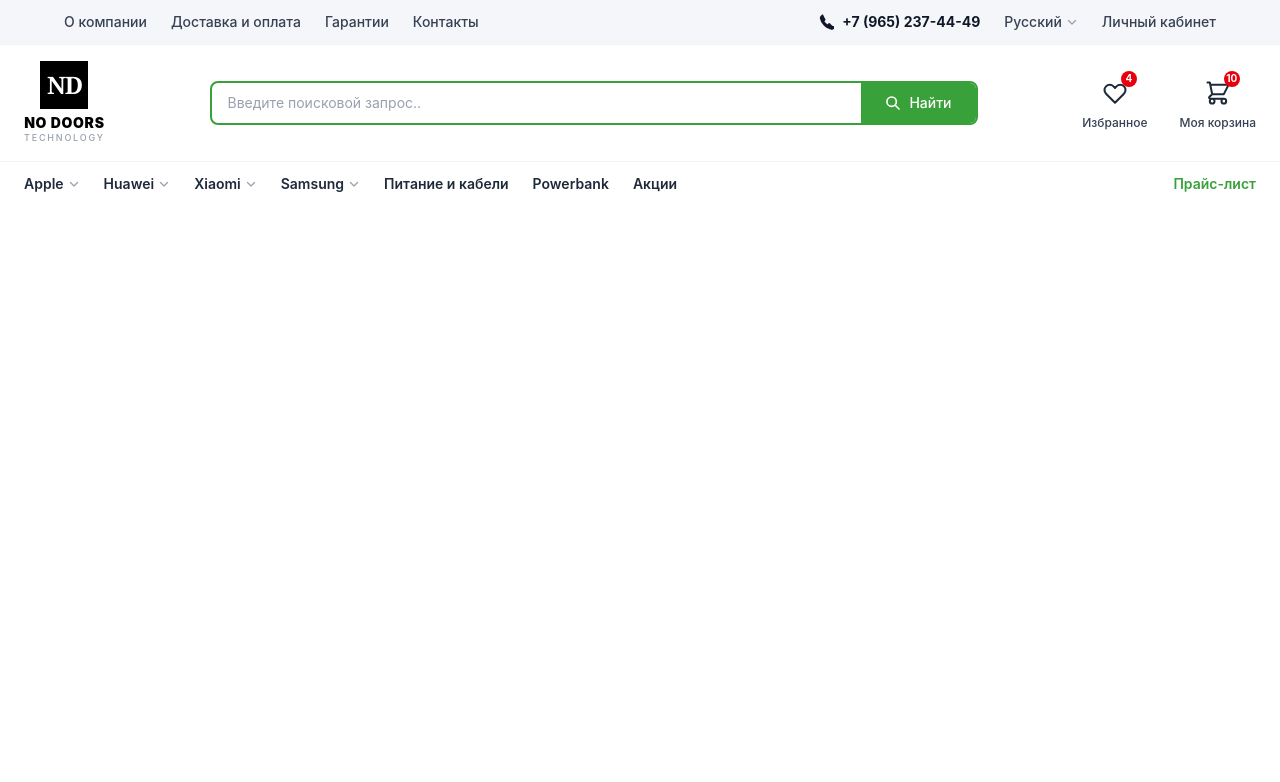
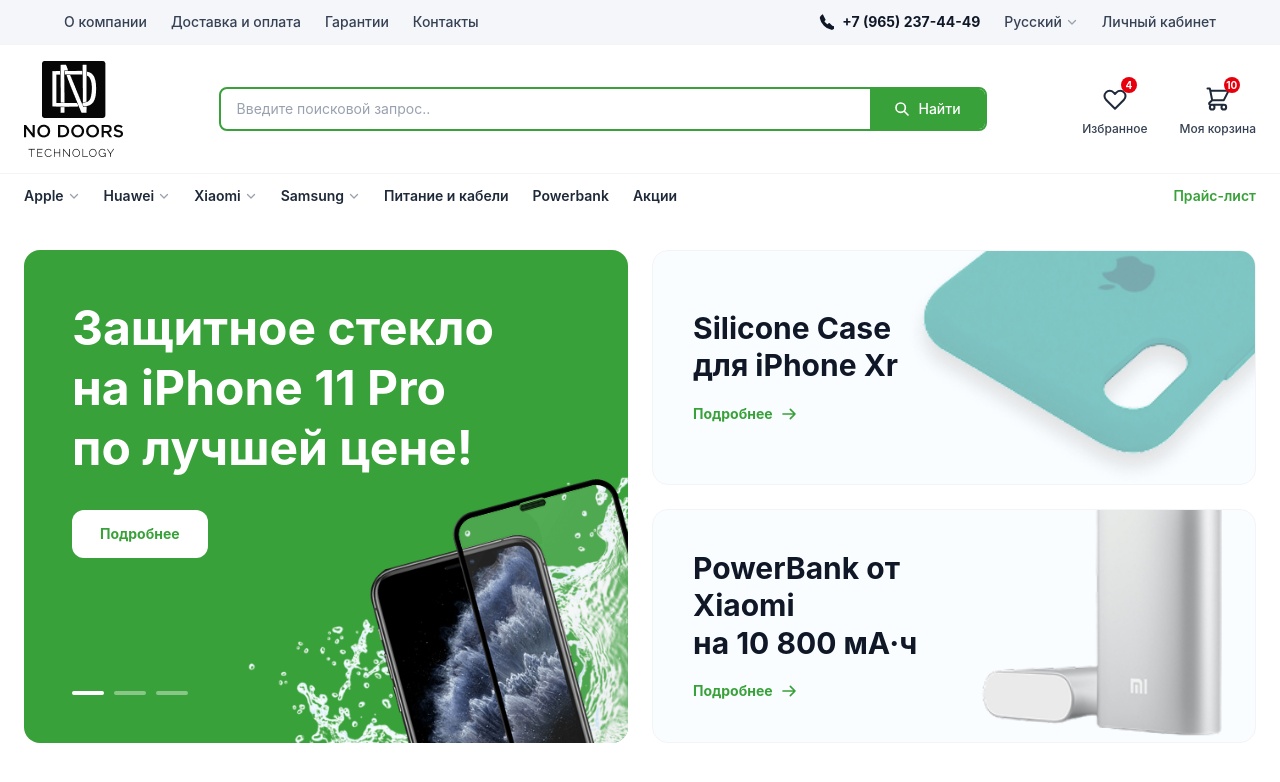
Before and after one commit to GG-absolute/page-4, a website: page index.html in a window 1280 px wide. Drawn offline with nearby package versions, Linux system fonts and the light colour scheme; files that its build step writes are made by us from their sources.

Commit message:
2 section for 1 page html and tailvynd

```diff
--- a/index.html
+++ b/index.html
@@ -43,11 +43,7 @@
   <div class="max-w-7xl mx-auto px-6 py-4 flex flex-col md:flex-row items-center justify-between gap-6">
 
     <div class="flex flex-col items-center text-center shrink-0">
-      <div class="w-12 h-12 bg-black flex items-center justify-center text-white font-serif text-2xl font-bold tracking-tighter">
-        <span>ND</span>
-      </div>
-      <span class="text-sm font-black tracking-wider mt-1 text-black">NO DOORS</span>
-      <span class="text-[9px] font-medium tracking-[0.2em] text-gray-400 uppercase -mt-0.5">Technology</span>
+<img src="./imgforsektion1/logo (5).png" alt="">
     </div>
 
     <div class="w-full max-w-3xl flex items-center">
@@ -122,5 +118,78 @@
   </div>
 </section>
 
+<section class="max-w-7xl mx-auto py-8 px-6 font-sans">
+  <div class="grid grid-cols-1 lg:grid-cols-2 gap-6">
+
+    <!-- Левый баннер (Стекло) -->
+    <div class="relative bg-[#38a139] rounded-2xl p-8 md:p-12 flex flex-col justify-between overflow-hidden min-h-[360px] md:min-h-[400px]">
+      <div class="max-w-md z-10">
+        <h2 class="text-white text-3xl md:text-5xl font-bold leading-tight mb-8">
+          Защитное стекло <br>на iPhone 11 Pro<br>по лучшей цене!
+        </h2>
+        <a href="#" class="inline-block bg-white text-[#38a139] font-bold text-sm px-7 py-3.5 rounded-xl hover:bg-gray-50 transition-colors">
+          Подробнее
+        </a>
+      </div>
+
+      <!-- Картинка телефона из оригинального макета -->
+      <div class="absolute right-0 bottom-0 top-0 w-1/2 md:w-3/5 pointer-events-none flex items-end justify-end">
+        <img src="./imgforsektion1/water.png" alt="" class="w-full h-full object-contain object-right-bottom scale-110 origin-bottom-right">
+        <img src="./imgforsektion1/phone (1).png" alt="" class="absolute w-full h-full object-contain object-right-bottom scale-110 origin-bottom-right">
+      </div>
+
+      <!-- Пагинация свитчера -->
+      <div class="flex gap-2.5 z-10 mt-8">
+        <span class="w-8 h-1 bg-white rounded-full"></span>
+        <span class="w-8 h-1 bg-white rounded-full opacity-40"></span>
+        <span class="w-8 h-1 bg-white rounded-full opacity-40"></span>
+      </div>
+    </div>
+
+    <!-- Правая колонка -->
+    <div class="grid grid-rows-2 gap-6">
+
+      <!-- Верхний правый баннер (Чехол) -->
+      <div class="relative bg-[#fafdff] border border-gray-100 rounded-2xl p-8 md:p-10 flex flex-col justify-between overflow-hidden group cursor-pointer">
+        <div class="max-w-[55%] z-10 my-auto">
+          <h3 class="text-2xl md:text-3xl font-bold text-gray-900 leading-tight mb-4">
+            Silicone Case<br>для iPhone Xr
+          </h3>
+          <a href="#" class="inline-flex items-center gap-2 text-[#38a139] font-bold text-sm group-hover:text-[#318c32] transition-colors">
+            <span>Подробнее</span>
+            <svg class="w-4 h-4 transform group-hover:translate-x-1 transition-transform" fill="none" stroke="currentColor" stroke-width="2.5" viewBox="0 0 24 24">
+              <path stroke-linecap="round" stroke-linejoin="round" d="M14 5l7 7m0 0l-7 7m7-7H3"></path>
+            </svg>
+          </a>
+        </div>
+        <!-- Картинка чехла из оригинального макета -->
+        <div class="absolute right-0 top-0 bottom-0 w-1/2 pointer-events-none">
+          <img src="./imgforsektion1/64507_3 1.png" alt="Silicone Case" class="w-full h-full object-contain object-right-top scale-125 origin-top-right translate-x-4 -translate-y-4">
+        </div>
+      </div>
+
+      <!-- Нижний правый баннер (Повербанк) -->
+      <div class="relative bg-[#fafdff] border border-gray-100 rounded-2xl p-8 md:p-10 flex flex-col justify-between overflow-hidden group cursor-pointer">
+        <div class="max-w-[55%] z-10 my-auto">
+          <h3 class="text-2xl md:text-3xl font-bold text-gray-900 leading-tight mb-4">
+            PowerBank от Xiaomi<br>на 10 800 мА·ч
+          </h3>
+          <a href="#" class="inline-flex items-center gap-2 text-[#38a139] font-bold text-sm group-hover:text-[#318c32] transition-colors">
+            <span>Подробнее</span>
+            <svg class="w-4 h-4 transform group-hover:translate-x-1 transition-transform" fill="none" stroke="currentColor" stroke-width="2.5" viewBox="0 0 24 24">
+              <path stroke-linecap="round" stroke-linejoin="round" d="M14 5l7 7m0 0l-7 7m7-7H3"></path>
+            </svg>
+          </a>
+        </div>
+        <!-- Картинка повербанка из оригинального макета -->
+        <div class="absolute right-4 bottom-0 top-4 w-1/2 pointer-events-none">
+          <img src="./imgforsektion1/img (3).png" alt="PowerBank Xiaomi" class="w-full h-full object-contain object-right-bottom scale-125 origin-bottom-right translate-y-2">
+        </div>
+      </div>
+
+    </div>
+  </div>
+</section>
+
 </body>
 </html>
```
Also changed, not shown: imgforsektion1/64507_3 1.png (added), imgforsektion1/img (3).png (added), imgforsektion1/logo (5).png (added), imgforsektion1/phone (1).png (added), imgforsektion1/water.png (added).
